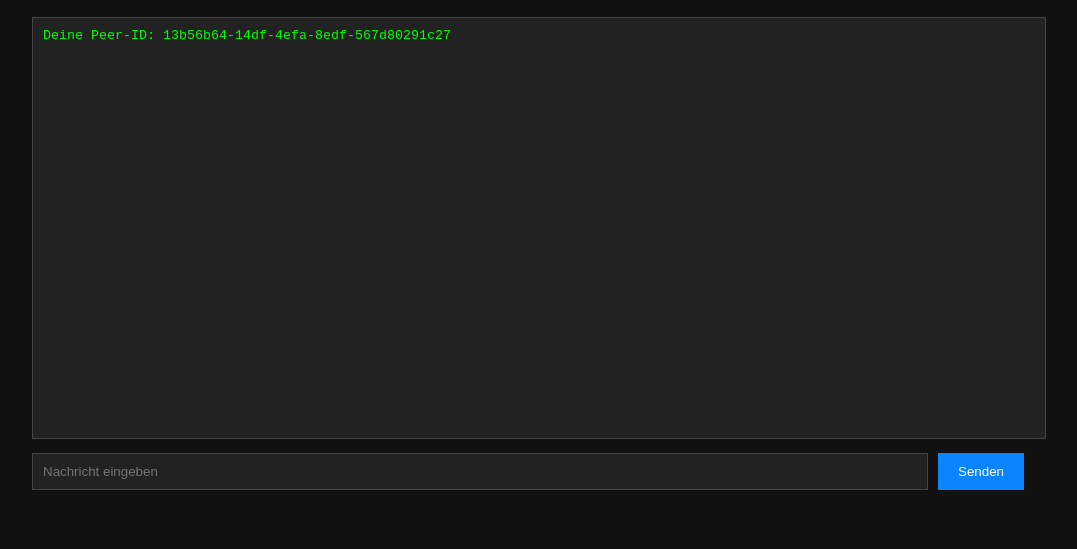
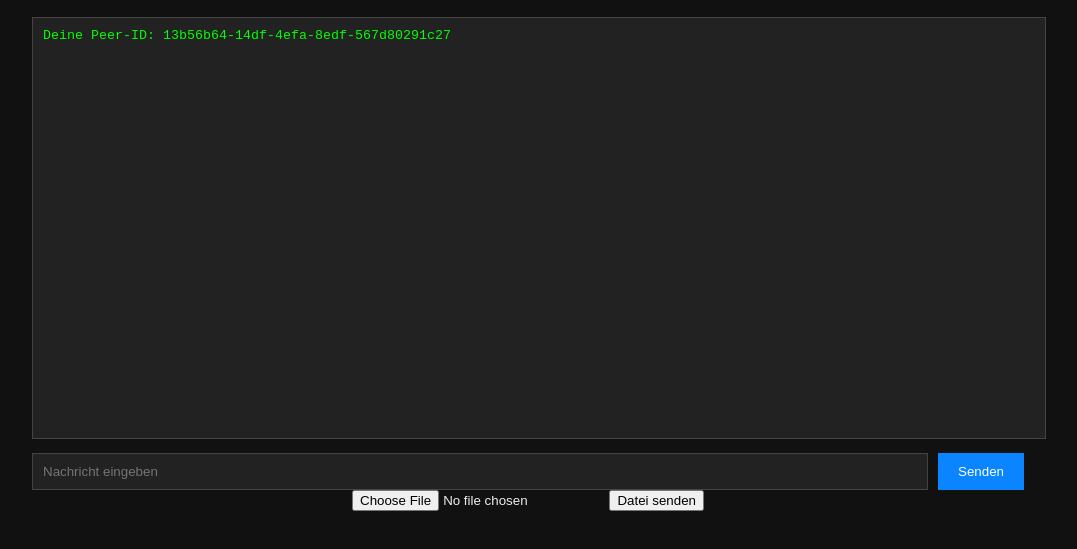
Before and after one commit to cybersurfer-lab/simple-global-chat, a plain HTML site: page client/index.html in a window 1280 px wide. Shown: the part 81-630 px from the top of the page, without its empty margins (112-1189 px from the left). Drawn offline with Linux system fonts and the light colour scheme.

Commit message:
Add file input and button to index.html

```diff
--- a/client/index.html
+++ b/client/index.html
@@ -16,6 +16,11 @@
             <input id="msg" placeholder="Nachricht eingeben">
             <button id="send">Senden</button>
         </div>
+
+        <div id="file-area">
+            <input type="file" id="fileInput">
+            <button id="sendFile">Datei senden</button>
+        </div>
     </div>
 
     <script type="module" src="js/main.js"></script>
```
